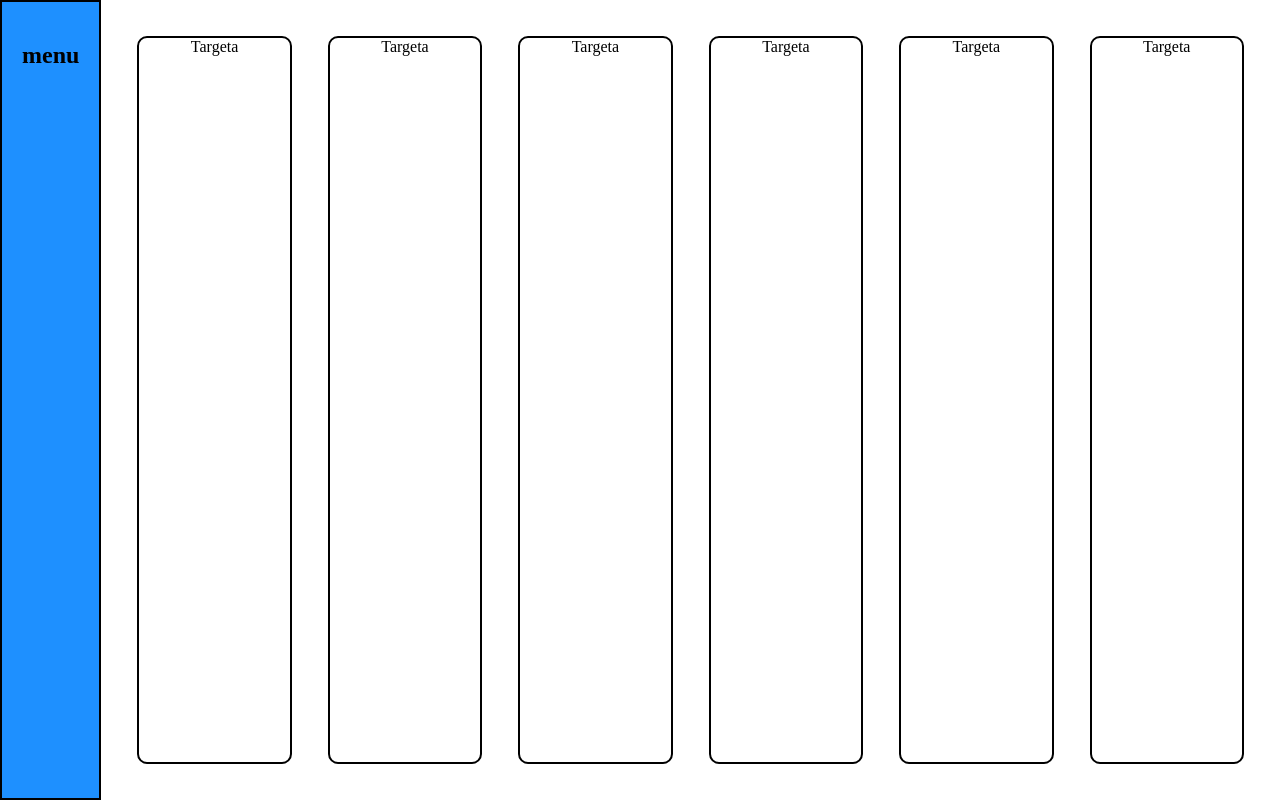
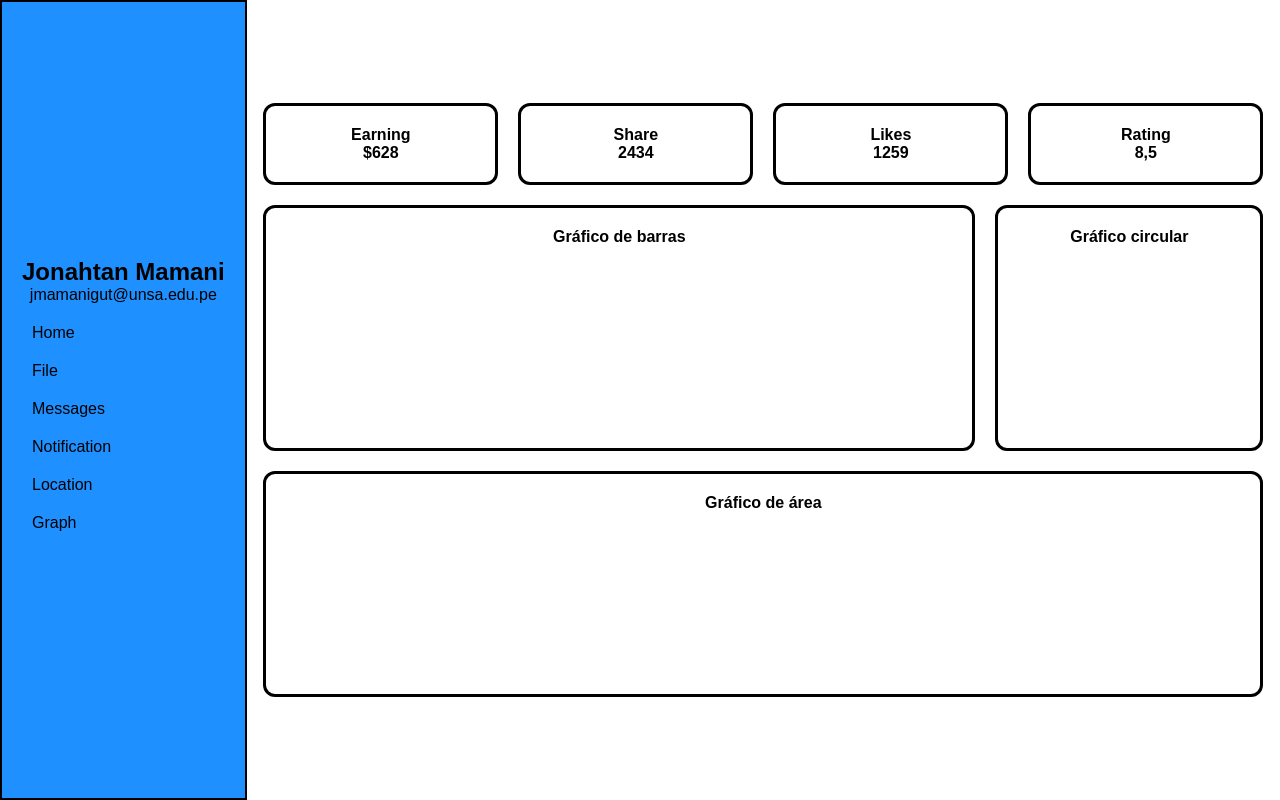
Before and after one commit to JonahtanMG/LAB-09, a plain HTML site: page dashboard.html in a window 1280 px wide. Drawn offline with Linux system fonts and the light colour scheme.

Commit message:
Se subio los htmls y css acabados

```diff
--- a/dashboard.css
+++ b/dashboard.css
@@ -1,26 +1,91 @@
+* {
+    font-family: Arial, Helvetica, sans-serif;
+    margin: 0px;
+    padding: 0px;
+}
+
 body {
     display: grid;
     grid-template-columns: auto 1fr;
     min-height: 100vh;
-    margin: 0;
-    padding: 0 0;
 }
 aside {
     padding: 20px 20px;
     border: 2px solid black;
     background-color: dodgerblue;
-}
-main {
     display: flex;
-    gap: 16px;
-    padding: 16px;
-    margin: 10px 10px;
+    flex-direction: column;
+    justify-content: center;
 }
 
-.main_items {
-    flex: 6;
-    border: 2px solid black;
-    border-radius: 10px;
+aside p {
     text-align: center;
-    margin: 10px 10px;
 }
+
+.usuario {
+    margin: 0px auto;
+}
+
+.iconos {
+    padding-right: 10px;
+}
+
+aside ul {
+    margin-top: 10px;
+    list-style-type: none;
+}
+
+aside li {
+    padding: 10px;
+}
+
+main {
+  display: flex;
+  flex-direction: column;
+  justify-content: center;
+  gap: 20px;
+  width: 100%;
+  max-width: 1000px;
+  margin: auto
+}
+
+.superior {
+  display: flex;
+  gap: 20px;
+  justify-content: space-between;
+}
+
+.card {
+  flex: 1;
+  background: #fff;
+  border-radius: 12px;
+  padding: 20px;
+  text-align: center;
+  font-weight: 600;
+  border: solid;
+}
+
+.medio {
+  display: flex;
+  gap: 20px;
+}
+
+.barras {
+  flex: 3;
+  height: 200px;
+}
+
+.circular {
+  flex: 1;
+  height: 200px;
+}
+
+.inferior {
+  display: flex;
+  gap: 20px;
+}
+
+.grafico {
+  flex: 2;
+  height: 180px;
+}
--- a/dashboard.html
+++ b/dashboard.html
@@ -1,22 +1,42 @@
 <!DOCTYPE html>
 <html lang="en">
+
 <head>
     <meta charset="UTF-8">
     <meta name="viewport" content="width=device-width, initial-scale=1.0">
     <title>Document</title>
     <link rel="stylesheet" href="dashboard.css">
 </head>
+
 <body>
     <aside>
-        <h2>menu</h2>
+        <h2>Jonahtan Mamani</h2>
+        <p>jmamanigut@unsa.edu.pe</p>
+        <ul>
+            <li>Home</li>
+            <li>File</li>
+            <li>Messages</li>
+            <li>Notification</li>
+            <li>Location</li>
+            <li>Graph</li>
+        </ul>
     </aside>
     <main>
-        <div class="main_items">Targeta</div>
-        <div class="main_items">Targeta</div>
-        <div class="main_items">Targeta</div>
-        <div class="main_items">Targeta</div>
-        <div class="main_items">Targeta</div>
-        <div class="main_items">Targeta</div>
-    </main>
+        <div class="superior">
+            <div class="card">Earning <br><span>$628</span></div>
+            <div class="card">Share <br><span>2434</span></div>
+            <div class="card">Likes <br><span>1259</span></div>
+            <div class="card">Rating <br><span>8,5</span></div>
+        </div>
+        <div class="medio">
+            <div class="barras card">Gráfico de barras</div>
+            <div class="circular card">Gráfico circular</div>
+        </div>
+        <div class="inferior">
+            <div class="grafico card">Gráfico de área</div>
+        </div>
+
+    </div>
 </body>
+
 </html>
--- a/gridflex.css
+++ b/gridflex.css
@@ -3,6 +3,7 @@ body{
     display: grid;
     grid-template-rows: auto auto 1fr auto;
     min-height: 100vh;
+    gap: 5px;
 }
 
 header, nav, footer{
--- /dev/null
+++ b/landing.css
@@ -0,0 +1,58 @@
+* {
+    margin: 0px;
+    padding: 0px;
+}
+
+body {
+    display: grid;
+    grid-template-rows: auto 0.5fr 1fr auto;
+    min-height: 100vh;
+}
+
+header {
+    padding: 20px;
+    border-radius: 10px;
+    margin: 20px;
+    background-color: #333;
+    color: #fff;
+    text-align: center;
+}
+
+.hero {
+    padding: 20px;
+    border-radius: 10px;
+    margin: 20px;
+    background-color: #90e0ef;
+    display: flex;
+    flex-direction: column;
+    justify-content: center;
+    align-items: center;
+    gap: 10px;
+}
+
+.hero button {
+    padding: 10px;
+    background-color: aquamarine;
+    border-radius: 10px;
+}
+
+.hero button:hover {
+  background-color: #2e77d6;
+}
+
+main {
+    padding: 20px;
+    border-radius: 10px;
+    margin: 20px;
+    background-color: #90ef98;
+    text-align: center;
+}
+
+footer {
+    padding: 20px;
+    border-radius: 10px;
+    margin: 20px;
+    background-color: #333;
+    color: #fff;
+    text-align: center;
+}
```
Also changed, not shown: Imágenes.html (+10 -10 lines), index.html (+1 -0 lines), landing.html (added, +24 -0 lines), imgs/imagen2.jpg (added), imgs/imagen3.jpeg (added), imgs/imagen4.jpeg (added), imgs/imagen5.jpeg (added), imgs/images.jpeg (added).
